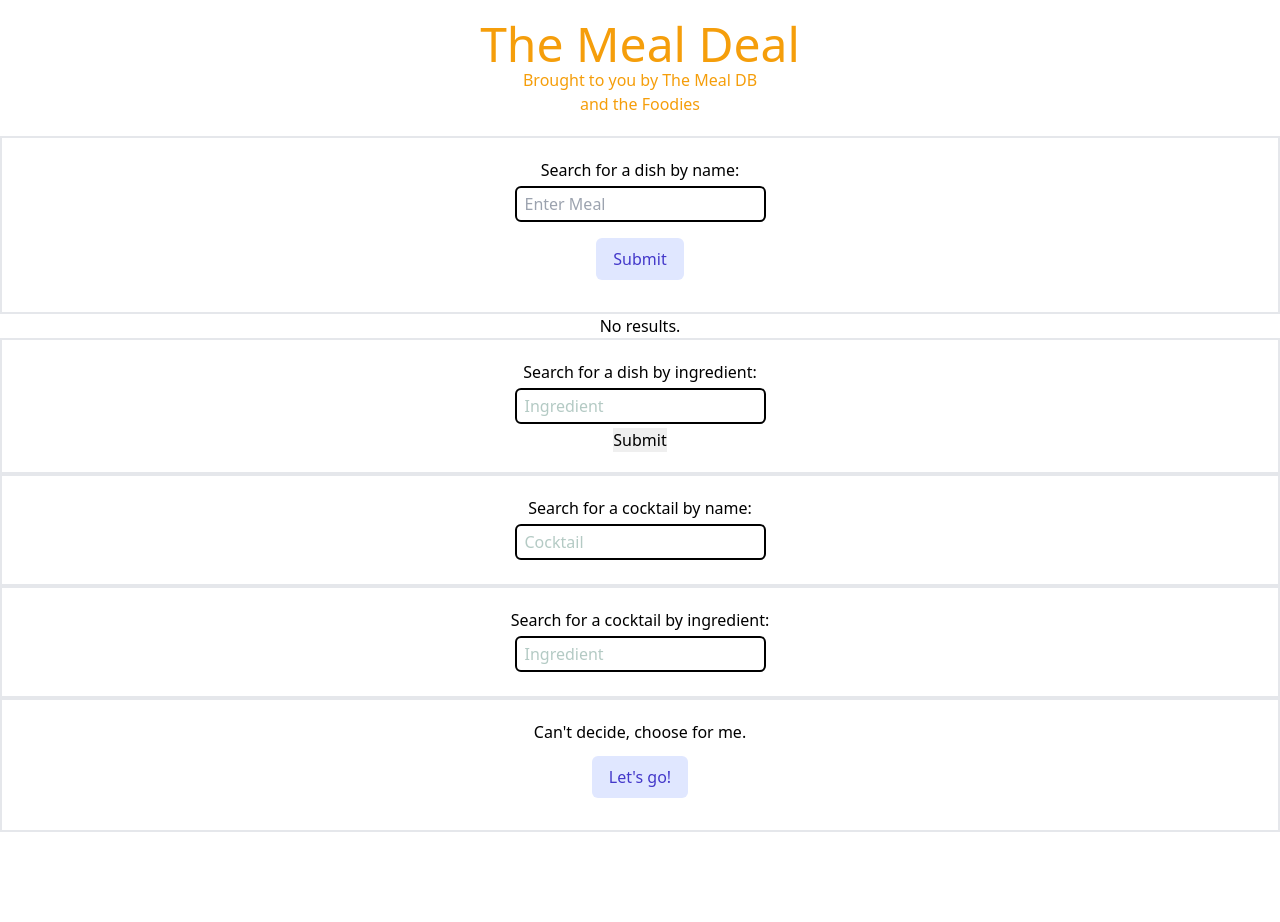
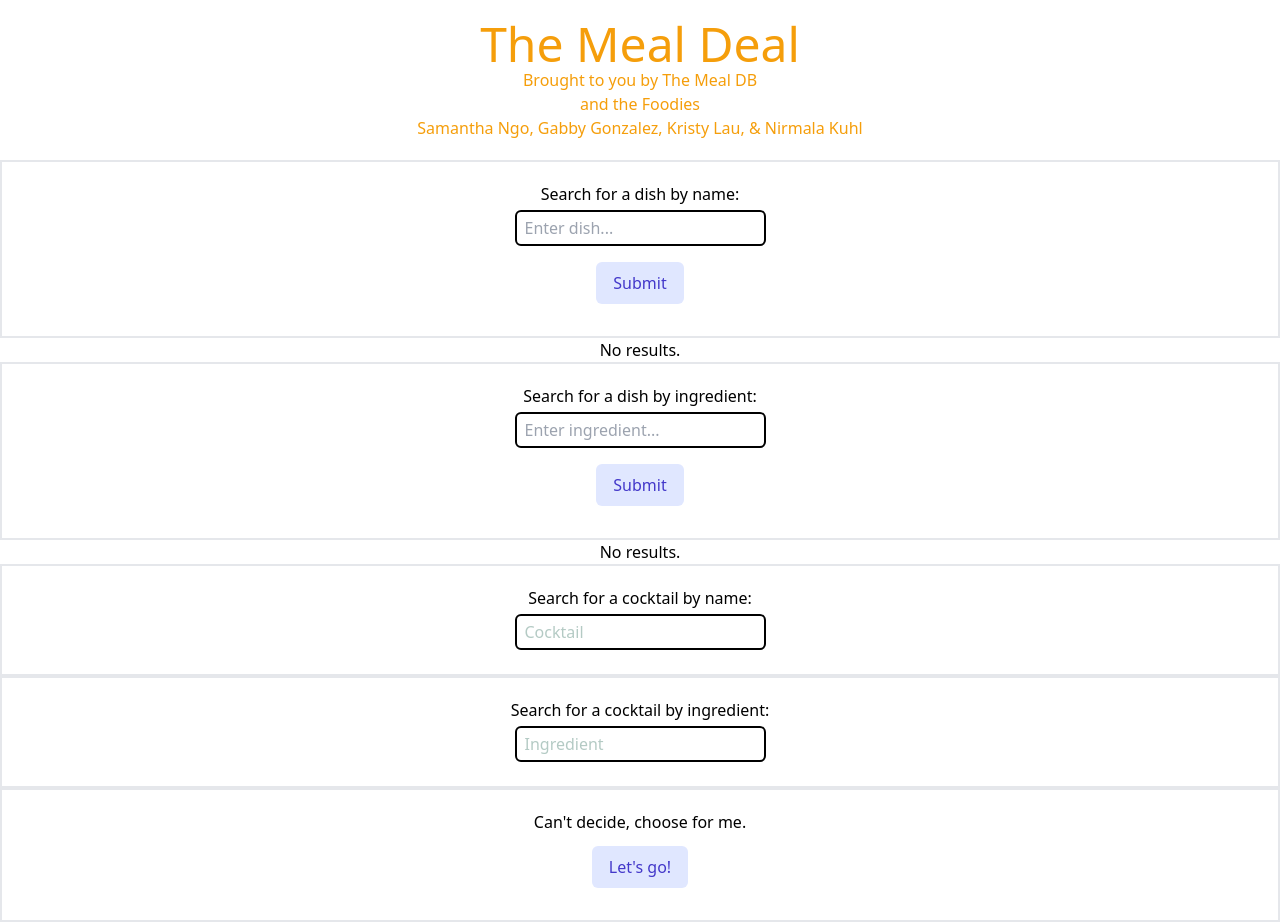
Before and after one commit to sngo103/pracwebdev-assignment6, a React (Create React App) app: page / in a window 1280 px wide. Before the commit the page ends 832 px from the top, so only its background shows below. Built offline with nearby package versions, Linux system fonts and the light colour scheme.

Commit message:
Completed FoodIngredientSearch

```diff
--- a/public/index.html
+++ b/public/index.html
@@ -2,14 +2,13 @@
 <html lang="en">
   <head>
     <meta charset="utf-8" />
-    <link rel="icon" href="%PUBLIC_URL%/favicon.ico" />
+    <link rel="icon" href="%PUBLIC_URL%/food.png" />
     <meta name="viewport" content="width=device-width, initial-scale=1" />
     <meta name="theme-color" content="#000000" />
     <meta
       name="description"
       content="Web site created using create-react-app"
     />
-    <link rel="apple-touch-icon" href="%PUBLIC_URL%/logo192.png" />
     <!--
       manifest.json provides metadata used when your web app is installed on a
       user's mobile device or desktop. See https://developers.google.com/web/fundamentals/web-app-manifest/
@@ -24,7 +23,7 @@
       work correctly both with client-side routing and a non-root public URL.
       Learn how to configure a non-root public URL by running `npm run build`.
     -->
-    <title>React App</title>
+    <title>The Meal Deal</title>
   </head>
   <body>
     <noscript>You need to enable JavaScript to run this app.</noscript>
--- a/src/App.js
+++ b/src/App.js
@@ -13,7 +13,8 @@ function App() {
           <h1 className="text-5xl">The Meal Deal</h1>
           <h3 className="text-l">
             Brought to you by The Meal DB
-            <br /> and the Foodies
+            <br /> and the Foodies <br />
+            Samantha Ngo, Gabby Gonzalez, Kristy Lau, & Nirmala Kuhl
           </h3>
         </div>
       </header>
--- a/src/components/FoodIngredientSearch.js
+++ b/src/components/FoodIngredientSearch.js
@@ -1,21 +1,93 @@
 import React from "react";
+import axios from "axios";
 
 class FoodIngredientSearch extends React.Component {
+  constructor(props) {
+    super(props);
+    this.state = {
+      apiData: [],
+      ingredient: "",
+      found: false,
+      table: "",
+    };
+  }
+
+  handleInputChange = (event) => {
+    console.log("Changing Input...");
+    this.setState({ ingredient: event.target.value });
+  };
+
+  handleClick = async (event) => {
+    console.log("Running handleSearchClick...");
+    let ingredient = this.state.ingredient;
+    let linkToAPI =
+      "https://www.themealdb.com/api/json/v1/1/filter.php?i=" + ingredient;
+
+    const response = await axios
+      .get(linkToAPI)
+      .then((res) => {
+        console.log("DATA:", res.data);
+        console.log("RES:", res);
+        this.setState({ apiData: res.data, found: true });
+      })
+      .catch((error) => {
+        console.log("Error:", error);
+        this.setState({ found: false });
+      });
+  };
+
+  makeTable = () => {
+    console.log("Running makeTable...");
+    let data = this.state.apiData;
+    let foundMatch = this.state.found;
+    let table = [];
+    if (!foundMatch || !data.meals) {
+      return <div>No results.</div>;
+    } else {
+      table = data.meals.map(function (meal) {
+        console.log("MEAL:", meal)
+        return (
+          <>
+            <div className="border-2 border-black grid grid-cols-10 p-1 gap-2">
+              <div className="p-1 border-2 col-span-1 row-span-1">
+                <img className="transform hover:scale-150" src={meal.strMealThumb} alt={meal.strMeal} />
+              </div>{" "}
+              <div className="font-bold p-1 border-2 row-span-1 col-span-9 justify-center items-center flex">
+                {meal.strMeal}
+              </div>
+            </div>
+            <br />
+          </>
+        );
+      });
+    }
+    return table;
+  };
+
   render() {
     return (
+      <>
         <div className="p-5 border-2">
           Search for a dish by ingredient: <br />{" "}
           {/* www.themealdb.com/api/json/v1/1/filter.php?i=chicken_breast */}
           <form>
             <input
-            className="rounded-md px-2 py-1 my-1 border-black border-2 text-green-900 focus:text-red-600 text-opacity-30"
+              className="rounded-md px-2 py-1 my-1 border-black border-2 text-green-900"
               type="text"
-            value="Ingredient"
+              placeholder="Enter ingredient..."
+              value={this.state.ingredient}
+              onChange={this.handleInputChange}
             />
             <br />
-          <input type="submit" />
+            <input
+              type="submit"
+              className="inline-block my-3 px-4 py-2 border border-transparent text-base font-medium rounded-md text-indigo-700 bg-indigo-100 hover:bg-indigo-200"
+              onClick={this.handleClick}
+            />
           </form>
         </div>
+        <div className="text-center">{this.makeTable()}</div>
+      </>
     );
   }
 }
--- a/src/components/FoodNameSearch.js
+++ b/src/components/FoodNameSearch.js
@@ -18,13 +18,12 @@ class FoodNameSearch extends React.Component {
   };
 
   handleSearchClick = async (event) => {
-    event.preventDefault();
     console.log("Running handleSearchClick...");
     let mealName = this.state.meal;
     let linkToAPI =
       "https://www.themealdb.com/api/json/v1/1/search.php?s=" + mealName;
 
-    const response = await axios
+    await axios
       .get(linkToAPI)
       .then((res) => {
         console.log("DATA:", res.data);
@@ -43,7 +42,7 @@ class FoodNameSearch extends React.Component {
     let foundMatch = this.state.found;
     let table = [];
     //found is false when we get 404 error
-    if (!foundMatch) {
+    if (!foundMatch || !data.meals) {
       return <div>No results.</div>;
     } else {
       table = data.meals.map(function (meal) {
@@ -103,7 +102,7 @@ class FoodNameSearch extends React.Component {
               type="text"
               value={this.state.meal}
               onChange={this.handleInputChange}
-              placeholder="Enter Meal"
+              placeholder="Enter dish..."
             />
             <br />
             <button
```
Also changed, not shown: public/food.jpg (added), public/food.png (added). Lines whose indentation alone changed are shown as unchanged.
